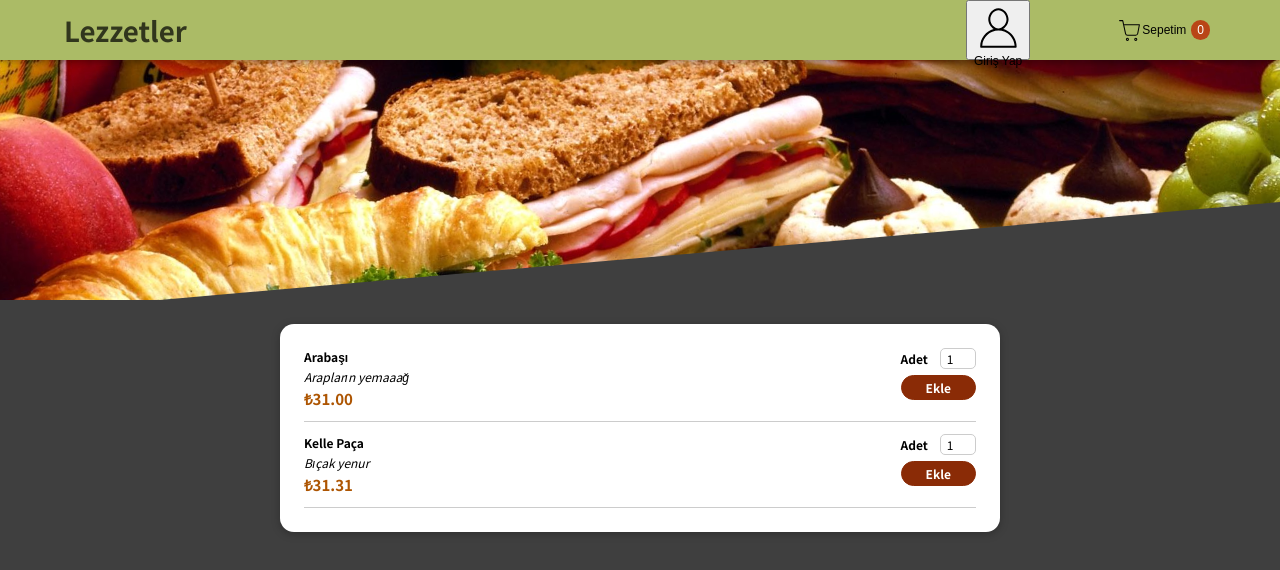
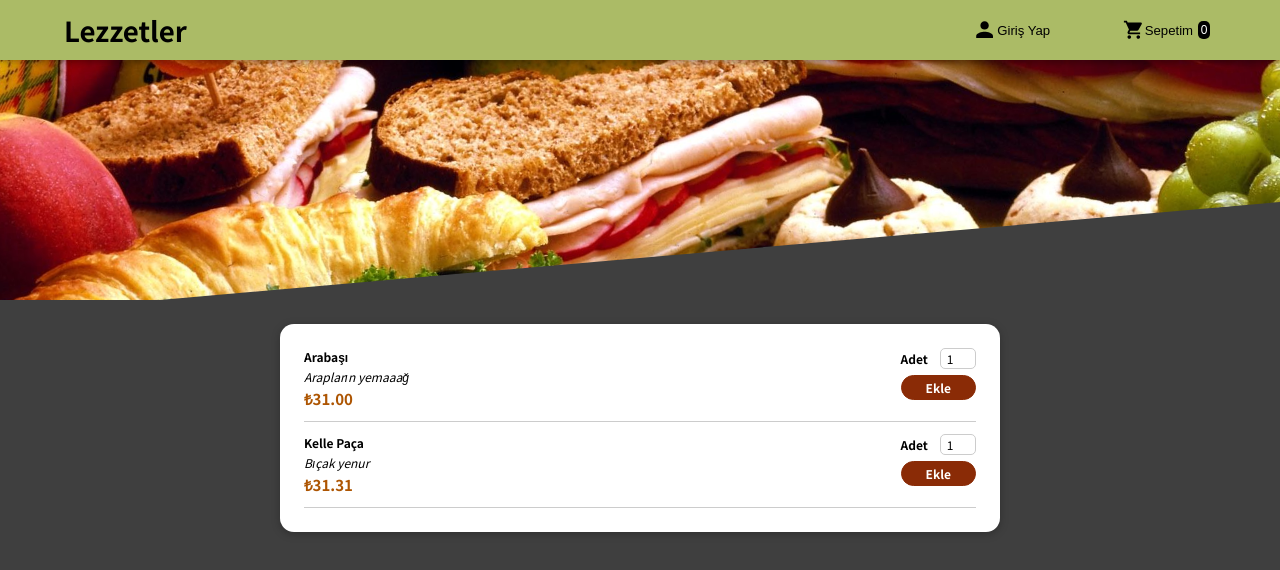
Before and after one commit to AliKarabulut/React-food-order, a React (Create React App) app: page / in a window 1280 px wide. Shown: the top 570 px of the page. Built offline with nearby package versions, Linux system fonts and the light colour scheme.

Commit message:
Düzenlemeler

```diff
--- a/src/components/Layout/Header.module.css
+++ b/src/components/Layout/Header.module.css
@@ -5,20 +5,17 @@
   width: 100%;
   height: 5rem;
   background-color: #abbb66;
-  color: rgba(0, 0, 0, 0.715);
   display: flex;
   justify-content: space-between;
   align-items: center;
   padding: 0 5%;
   box-shadow: 0 2px 8px rgba(0, 0, 0, 0.397);
   z-index: 10;
-
 }
 
-.header h1{
+.header h1 {
   font-size: 2.3em;
 }
-
 
 .main-image {
   width: 100%;
@@ -34,9 +31,9 @@
   transform: rotateZ(-5deg) translateY(-4rem) translateX(-1rem);
 }
 
-.user{
-    display:flex;
-    justify-content: space-between;
-    width: 250px;
-    height: 100%;
+.user {
+  display: flex;
+  justify-content: space-between;
+  width: 250px;
+  height: 100%;
 }
--- a/src/components/Layout/HeaderButton.js
+++ b/src/components/Layout/HeaderButton.js
@@ -1,33 +1,20 @@
 import { useContext } from "react";
+import ShoppingCartIcon from "@mui/icons-material/ShoppingCart";
 import CartContext from "../store/cart-context";
 import styles from "./HeaderButton.module.css";
 
 const HeaderButton = (props) => {
-  const ctx = useContext(CartContext)
+  const ctx = useContext(CartContext);
 
-  const numberItems = ctx.items.reduce((curNumber, item)=>{
-    return curNumber + item.amount
-  },0)
+  const numberItems = ctx.items.reduce((curNumber, item) => {
+    return curNumber + item.amount;
+  }, 0);
+
   return (
-    <button className={styles.button} onClick={props.onClick}>
-      <svg
-        xmlns="http://www.w3.org/2000/svg"
-        width="25"
-        height="25"
-        viewBox="0 0 24 24"
-        fill="none"
-        stroke="#000000"
-        stroke-width="1"
-        stroke-linecap="round"
-        stroke-linejoin="round"
-      >
-        <circle cx="10" cy="20.5" r="1" />
-        <circle cx="18" cy="20.5" r="1" />
-        <path d="M2.5 2.5h3l2.7 12.4a2 2 0 0 0 2 1.6h7.7a2 2 0 0 0 2-1.6l1.6-8.4H7.1" />
-      </svg>
-      Sepetim
+    <button className={styles["menu-button"]} onClick={props.onClick}>
+      <ShoppingCartIcon className={styles["menu-icon"]} />
+      <span className={styles["menu-name"]}>Sepetim</span>
       <span className={styles.item}>{numberItems}</span>
-      {/* <User></User> */}
     </button>
   );
 };
--- a/src/components/Layout/HeaderButton.module.css
+++ b/src/components/Layout/HeaderButton.module.css
@@ -1,67 +1,36 @@
-.button {
-  cursor: pointer;
-  border: none;
+.menu-button {
   background-color: transparent;
+  border: 0px;
   display: flex;
   align-items: center;
-  align-items: center;
+  cursor: pointer;
   border-radius: 25px;
+  height: 100%;
 }
 
-.button:hover,
-.button:active {
-  background-color: #2c0d00;
+.menu-icon {
+  font-size: 1.8rem !important;
+  color: black;
+  transition: all 0.3s !important;
 }
 
-.svg-icon {
-  width: 2.5em;
+.menu-name {
+  font-size: 1.1rem;
 }
 
-.svg-icon path,
-.svg-icon polygon,
-.svg-icon rect {
-  fill: #000000;
+.menu-button:hover .menu-icon {
+  color: #fff9f6;
 }
 
-.svg-icon circle {
-  stroke: #000000;
-  stroke-width: 1;
+.menu-button:hover .dropdown-child {
+  display: flex;
 }
 
-
-
 .item {
-  background-color: #b94517;
-  padding: 0.25rem .5rem;
-  border-radius: 25px;
-  font-weight: 100;
+  background-color: black;
+  padding: 0.13rem 0.22rem;
+  border-radius: 5px;
+  font-weight: 500;
   margin-left: 5px;
   color: white;
 }
-
-.button:hover .item,
-.button:active .item {
-  background-color: #92320c;
-}
-
-.bump {
-  animation: bump 300ms ease-out;
-}
-
-@keyframes bump {
-  0% {
-    transform: scale(1);
-  }
-  10% {
-    transform: scale(0.9);
-  }
-  30% {
-    transform: scale(1.1);
-  }
-  50% {
-    transform: scale(1.15);
-  }
-  100% {
-    transform: scale(1);
-  }
-}
--- a/src/components/User/User.module.css
+++ b/src/components/User/Button.module.css
@@ -37,10 +37,10 @@
   margin-top: -10px;
 }
 
-.drop-show{
+.drop-show {
   display: flex;
 }
-.drop-hid{
+.drop-hid {
   display: none;
 }
 
@@ -51,32 +51,10 @@
   cursor: pointer;
 }
 
-.dropdown-icon{
+.dropdown-icon {
   transition: all 0.3s !important;
 }
 
 .dropdown-button:hover .dropdown-icon {
   color: rgb(255, 255, 255) !important;
 }
-
-.bump {
-  animation: bump 300ms ease-out;
-}
-
-@keyframes bump {
-  0% {
-    transform: scale(1);
-  }
-  10% {
-    transform: scale(0.9);
-  }
-  30% {
-    transform: scale(1.1);
-  }
-  50% {
-    transform: scale(1.15);
-  }
-  100% {
-    transform: scale(1);
-  }
-}
--- a/src/components/User/Home.js
+++ b/src/components/User/Home.js
@@ -2,7 +2,7 @@ import PersonIcon from "@mui/icons-material/Person";
 import ShoppingBasketIcon from "@mui/icons-material/ShoppingBasket";
 import LogoutIcon from "@mui/icons-material/Logout";
 import { useState } from "react";
-import styles from "./User.module.css";
+import styles from "./Button.module.css";
 
 const menu = [
   {
@@ -16,25 +16,23 @@ const menu = [
   {
     name: "Çıkış",
     icon: <LogoutIcon />,
-    func: "onLogout"
+    func: "onLogout",
   },
 ];
-
-
 
 const Home = (props) => {
   const [isOpen, setIsOpen] = useState(false);
   const [func, setIsFunc] = useState(false);
 
-    const log = props =>{
-      if (props === "onLogout") {
-        setIsFunc(true)
-      }
+  const log = (props) => {
+    if (props === "onLogout") {
+      setIsFunc(true);
     }
+  };
 
-    if (func === true) {
-      props.onLogout()
-    }
+  if (func === true) {
+    props.onLogout();
+  }
 
   const MenuButton = (props) => {
     return (
@@ -56,7 +54,6 @@ const Home = (props) => {
         className={styles["menu-button"]}
         onMouseEnter={() => setIsOpen(true)}
         onMouseLeave={() => setIsOpen(false)}
-
       >
         <PersonIcon className={styles["menu-icon"]} />
         <span className={styles["menu-name"]}>Hesabım</span>
--- a/src/components/User/Login.js
+++ b/src/components/User/Login.js
@@ -1,22 +1,14 @@
-import { Fragment } from "react";
-import styles from "./User.module.css";
-import UserLogin from "./UserLogin";
+import PersonIcon from "@mui/icons-material/Person";
+import styles from "./Button.module.css";
+
 const User = (props) => {
-
   return (
-    <Fragment>
-      {" "}
-      <button className={styles.mainmenubtn} onClick={props.onLogin}>
-        <svg
-          className={styles["svg-icon"]}
-          viewBox="0 0 20 20"
-          fill="currentColor"
-        >
-          <path d="M12.075,10.812c1.358-0.853,2.242-2.507,2.242-4.037c0-2.181-1.795-4.618-4.198-4.618S5.921,4.594,5.921,6.775c0,1.53,0.884,3.185,2.242,4.037c-3.222,0.865-5.6,3.807-5.6,7.298c0,0.23,0.189,0.42,0.42,0.42h14.273c0.23,0,0.42-0.189,0.42-0.42C17.676,14.619,15.297,11.677,12.075,10.812 M6.761,6.775c0-2.162,1.773-3.778,3.358-3.778s3.359,1.616,3.359,3.778c0,2.162-1.774,3.778-3.359,3.778S6.761,8.937,6.761,6.775 M3.415,17.69c0.218-3.51,3.142-6.297,6.704-6.297c3.562,0,6.486,2.787,6.705,6.297H3.415z"></path>
-        </svg>
-        Giriş Yap
+    <div className={styles["home"]}>
+      <button className={styles["menu-button"]} onClick={props.onLogin}>
+        <PersonIcon className={styles["menu-icon"]} />
+        <span className={styles["menu-name"]}>Giriş Yap</span>
       </button>
-    </Fragment>
+    </div>
   );
 };
 
```
Also changed, not shown: src/components/User/User.js (+12 -4 lines), 1 other file (tests, documents, lock files or other folders).
